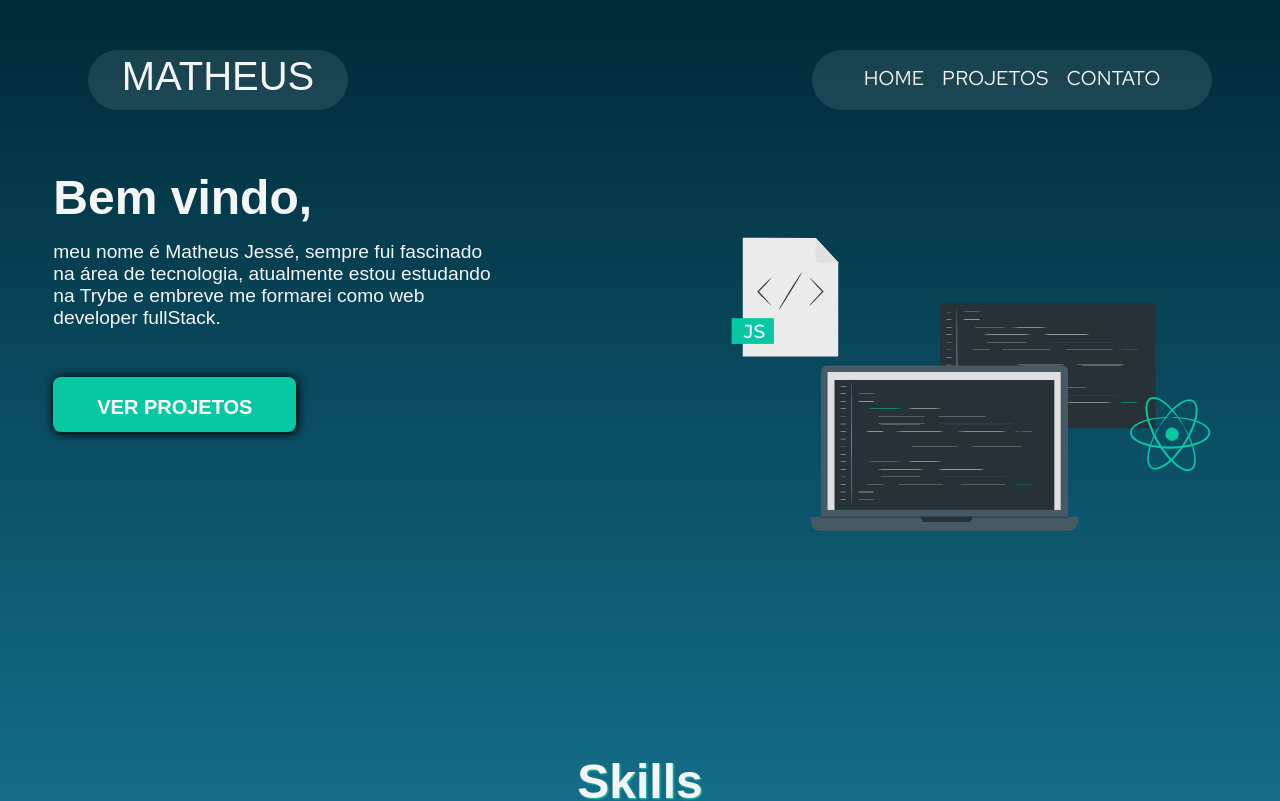
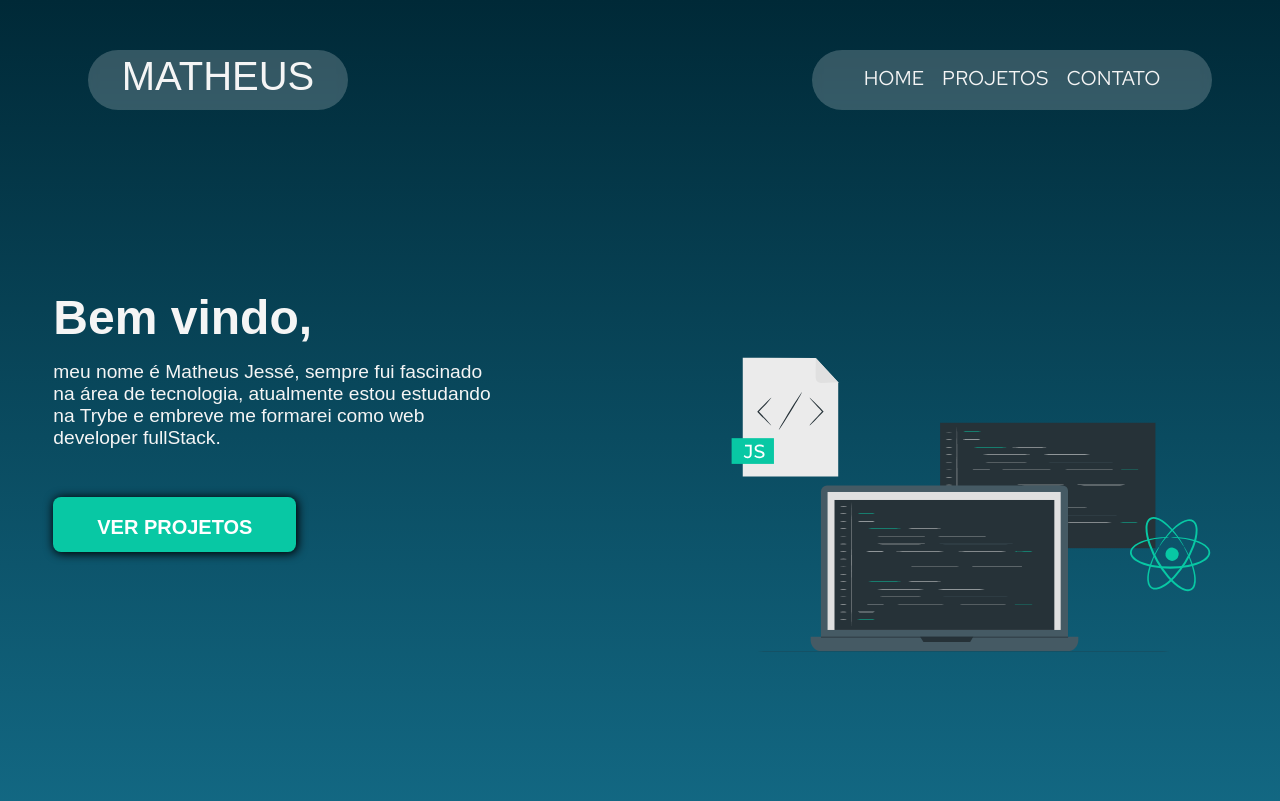
Before and after one commit to matheusjesse/portifolio-matheus-jesse, a React (Create React App) app: page / in a window 1280 px wide. Shown: the top 801 px of the page. Built offline with nearby package versions, Linux system fonts and the light colour scheme; a web font is replaced by a local one.

Commit message:
alteração no Header, remoção do position fixed

```diff
--- a/src/componentes/Header/style.js
+++ b/src/componentes/Header/style.js
@@ -7,10 +7,6 @@ const HeaderContainer = styled.header`
     display: flex;
     align-items: center;
     justify-content: space-between;
-    position: fixed;
-    top: 0;
-    left: 0;
-    right: 0;
     margin: 40px 68px 0px 68px;
   }
 
@@ -23,8 +19,8 @@ const HeaderContainer = styled.header`
     border-radius: 40px;
     padding-top: 4px;
     text-align: center;
-    background: rgba(255, 255, 255, 0.1);
-    backdrop-filter: blur(1px);
+    background: rgba(255, 255, 255, 0.2);
+    backdrop-filter: blur(5px);
   }
 
   a {
@@ -37,8 +33,8 @@ const HeaderContainer = styled.header`
     justify-content: center;
     align-items: center;
     border-radius: 60px;
-    background: rgba(255, 255, 255, 0.1);
-    backdrop-filter: blur(1px);
+    background: rgba(255, 255, 255, 0.2);
+    backdrop-filter: blur(5px);
     padding-left: 18px;
   }
 
```
